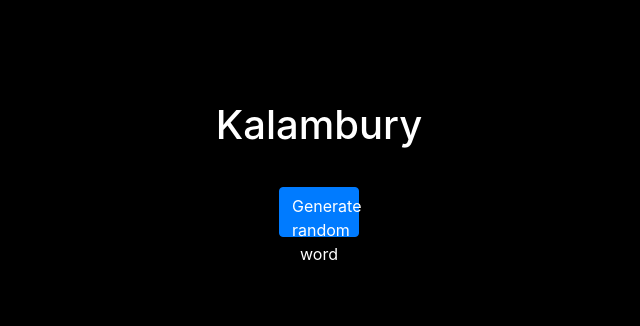
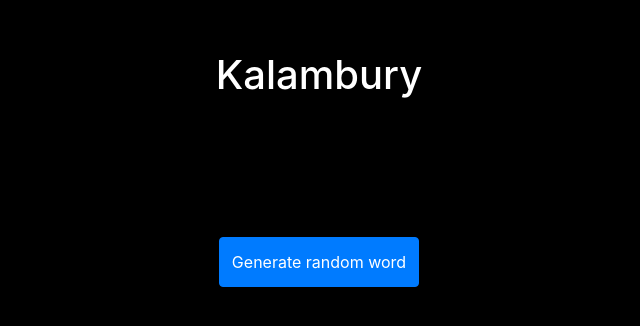
Before and after one commit to IgnacyWie/Kalambury, a React (Create React App) app: page / in a window 1280 px wide. Shown: the part 246-572 px from the top of the page, without its empty margins (321-961 px from the left). Built offline with nearby package versions, Linux system fonts and the light colour scheme.

Commit message:
added oneliner capitalize

```diff
--- a/src/App.js
+++ b/src/App.js
@@ -1,25 +1,24 @@
 import { useState } from 'react';
 import 'bootstrap/dist/css/bootstrap.min.css';
-import { Card, Button, Container } from 'react-bootstrap';
+import { Button, Container } from 'react-bootstrap';
 import Header from './components/Header';
 import { list } from './data/words'
 
-var selected;
+export var selected;
 
 function App() {
   const [current, setCurrent] = useState([])
 
-  const handleClick = (e) => {
+  const handleClick = () => {
     selected = list[Math.floor(Math.random() * list.length)];
-    setCurrent(selected);
-    console.log(current);
+    setCurrent(selected.toLowerCase().charAt(0).toUpperCase() + selected.toLowerCase().slice(1));
   }
 
   return (
-    <Container className='d-flex flex-column justify-content-center text-align-center p-0 m-0' style={{minWidth: "100vw", minHeight: "100vh", backgroundColor: "black"}}>
+    <Container className='d-flex flex-column align-center align-items-center justify-content-center' style={{minWidth: "100vw", minHeight: "100vh", backgroundColor: "black"}}>
       <Header/>
-      <h2 className="text-center" style={{fontSize: 60}}>{selected}</h2>
-      <Button onClick={handleClick} style={{height: "50px", marginLeft: 600, marginRight: 600}}>Generate random word</Button>
+      <h2 className="text-center" style={{fontSize: 60, color: "white", padding: 50}}>{current}</h2>
+      <Button onClick={handleClick} style={{height: "50px", maxWidth: "350px"}}>Generate random word</Button>
     </Container>
   );
 }
```
